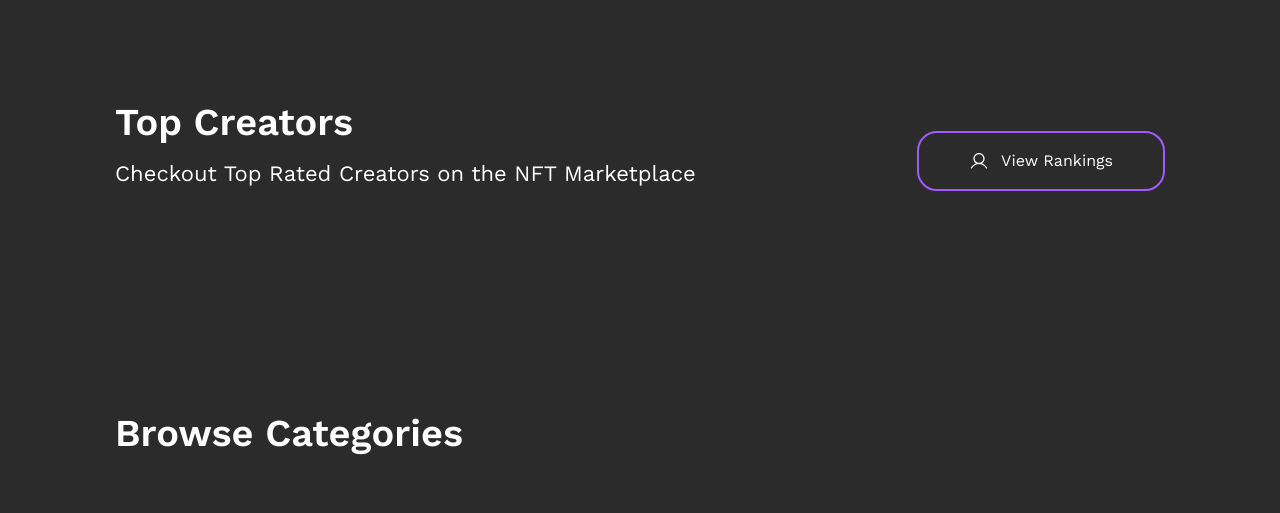
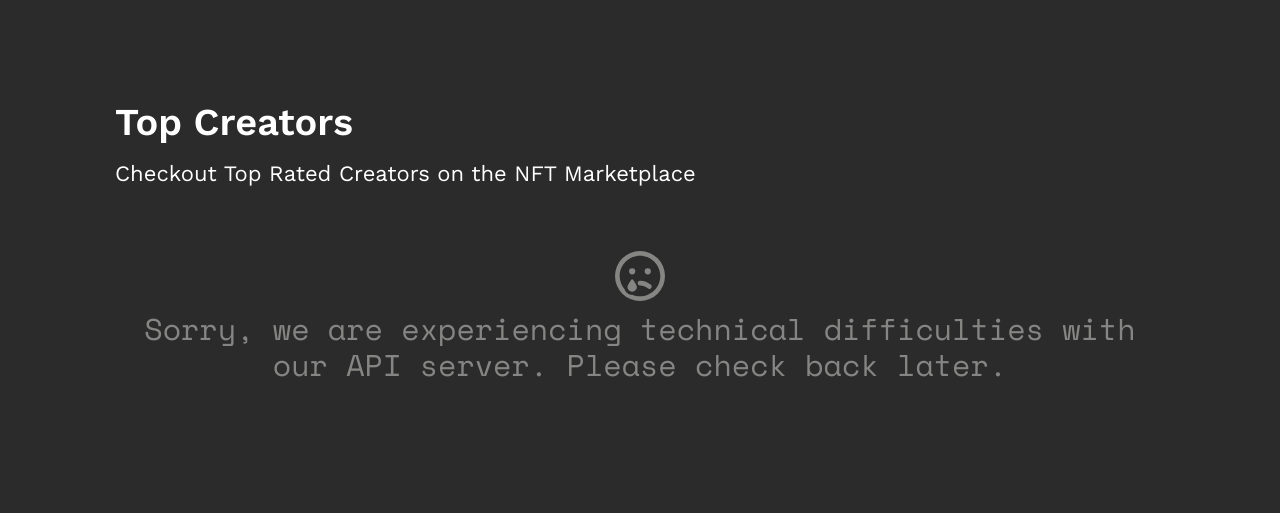
Before and after one commit to suleymandadashov/final-front, a plain HTML site: page client/pages/home/index.html in a window 1280 px wide. Shown: the part 1620-2133 px from the top of the page. Drawn offline with nearby package versions, Linux system fonts and the light colour scheme; no server answers; grey boxes are pictures that could not be loaded.

Commit message:
api error part done on home page

```diff
--- a/client/pages/home/script.js
+++ b/client/pages/home/script.js
@@ -37,7 +37,11 @@ loadingElement.style.display = "none";
 function getData() {
   loadingElement.style.display = "flex";
   fetch(API_BASE_URL)
-    .then((res) => res.json())
+    .then((res) => {
+      if (res.status !== 200) {
+      }
+      return res.json();
+    })
     .then((data) => {
       let artists = data;
       artists.forEach((artist) => {
@@ -52,6 +56,18 @@ function getData() {
           );
         });
       });
+    })
+    .catch((err) => {
+      console.log("err", err);
+      const errorMessage = `
+      <div class="top-artists__artists__bad-request">
+      <img src="../../media/icons/sad-face.svg" alt="sad face icon" />
+        <p>Sorry, we are experiencing technical difficulties with our API server. Please check back later.</p>
+      </div>`;
+      document.querySelector(".top-artists__artists").innerHTML = errorMessage;
+      document.querySelector(".top-artists__mobile-btn").style.display = "none";
+      document.querySelector(".top-artists__header a").style.display = "none";
+      document.querySelector(".top-artists__artists").style.display = "initial";
     })
     .finally(() => {
       loadingElement.style.display = "none";
--- a/client/sass/pages/_artist.scss
+++ b/client/sass/pages/_artist.scss
@@ -831,6 +831,11 @@
           height: 295px;
         }
       }
+      &__empty {
+        h2 {
+          font-size: 22px;
+        }
+      }
     }
     @media screen and (max-width: $mobile-width) {
       .container {
--- a/client/sass/pages/_home.scss
+++ b/client/sass/pages/_home.scss
@@ -510,6 +510,20 @@
       display: grid;
       gap: 30px;
       grid-template-columns: repeat(4, 1fr);
+      &__bad-request {
+        display: flex;
+        flex-direction: column;
+        row-gap: 10px;
+        align-items: center;
+        p {
+          text-align: center;
+          @include text-space(30px, 120%);
+          color: $caption-label-text;
+        }
+        img {
+          width: 50px;
+        }
+      }
       &__artist {
         @include primary-transition();
         width: 240px;
@@ -565,6 +579,14 @@
         }
       }
       @media (max-width: $tablet-width) {
+        &__bad-request {
+          p {
+            font-size: 20px;
+          }
+          img {
+            width: 30px;
+          }
+        }
         //at tablet and mobile versions, only top 6 are shown:
         &__artist:nth-child(n + 7) {
           display: none;
```
Also changed, not shown: client/media/icons/sad-face.svg (added), client/sass/main.css.
